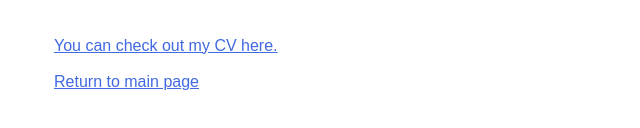
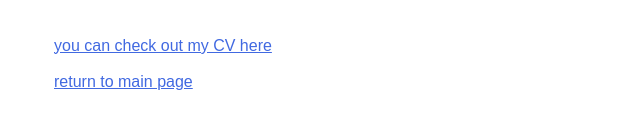
Before and after one commit to yihui-hu/yhhu-xyz, a plain HTML site: page pages/about.html in a window 1280 px wide. Shown: the part 510-638 px from the top of the page, 0-640 px from the left. Drawn offline with Linux system fonts and the light colour scheme.

Commit message:
cleaned up website

```diff
--- a/pages/about.html
+++ b/pages/about.html
@@ -16,8 +16,8 @@
         <img src="../images/japan cat.jpg" alt="Photo of a cat in Japan">
 
         <p></p>
-        <a href="https://www.read.cv/yihui/" target="_blank">You can check out my CV here.</a>
+        <a href="https://www.read.cv/yihui/" target="_blank">you can check out my CV here</a>
         <p></p>
-        <a href="../index.html">Return to main page</a>
+        <a href="../index.html">return to main page</a>
     </body>
 </html>
```
Also changed, not shown: index.html (+1 -3 lines).
